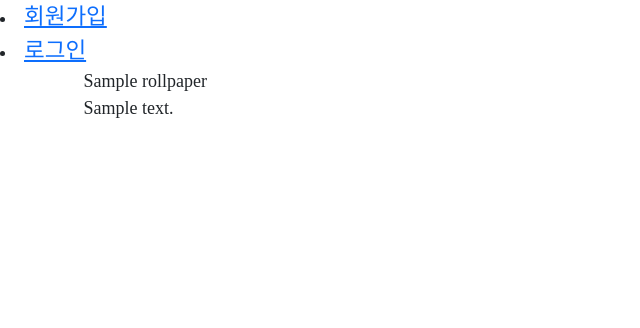
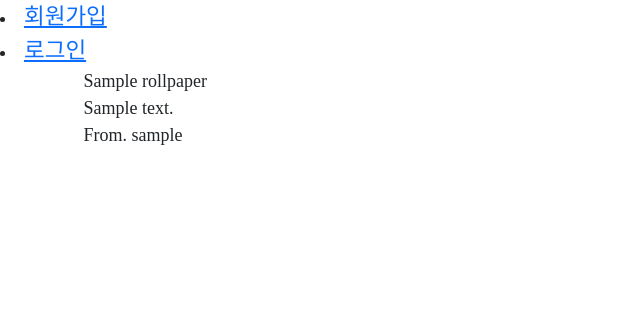
Before and after one commit to rohmantique/SSAFY-Side-Pjt, a Django app: page /rollpaper/1/letterbox/1/ in a window 1280 px wide. Shown: the top 328 px of the page, without its empty margins (0-640 px from the left). Run offline with Django 4.2, Linux system fonts and the light colour scheme; tables that the repository leaves empty hold one stand-in row (values such as "Sample post"); some web fonts are replaced.

Commit message:
suyeon/편지쓰기 닉네임

```diff
--- a/roll_paper/templates/roll_paper/detail.html
+++ b/roll_paper/templates/roll_paper/detail.html
@@ -8,6 +8,9 @@
 <div>
   {{ rollpaper.content }}
 </div>
+<div>
+  From. {{ from }}
+</div>
 
 
 {% endblock content %}
--- a/roll_paper/views.py
+++ b/roll_paper/views.py
@@ -87,6 +87,7 @@ def detail(request, user_pk, rollpaper_pk):
     rollpaper = get_object_or_404(RollPaper, pk=rollpaper_pk)
     context = {
         'rollpaper': rollpaper,
+        'from' : rollpaper.user2.nickname
     }
     return render(request, 'roll_paper/detail.html', context)
 
```
Also changed, not shown: accounts/migrations/0001_initial.py, roll_paper/migrations/0001_initial.py.
